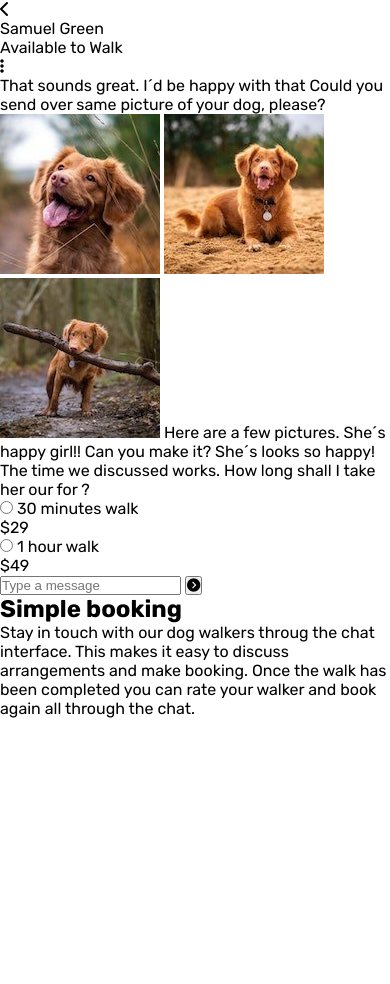
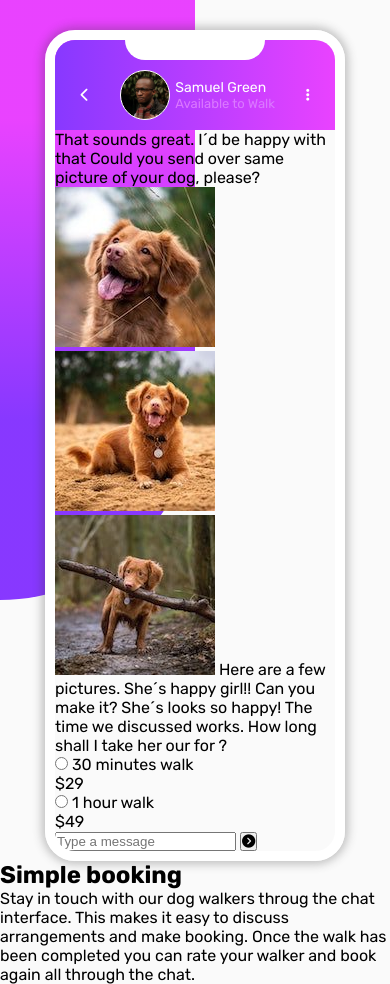
Before and after one commit to LuisDev2001/ChallengeChatApp, a plain HTML site: page index.html in a window 390 px wide. Before the commit the page ends 844 px from the top, so only its background shows below. Drawn offline with Linux system fonts and the light colour scheme.

Commit message:
Finish header chat in mobile first

```diff
--- a/index.html
+++ b/index.html
@@ -13,7 +13,7 @@
     <title>Chat App Challenge</title>
   </head>
   <body>
-    <div class="bg-color desktop"></div>
+    <div class="bg-color desktop mobile"></div>
     <main class="main">
       <div class="wrapper">
         <section class="app-chat">
--- a/src/css/styles.css
+++ b/src/css/styles.css
@@ -8,4 +8,97 @@ body {
   font-size: 16px;
   font-family: "Rubik", sans-serif;
   font-weight: 400;
+  position: relative;
+  background: #fafafa;
 }
+/*Secure space*/
+.wrapper {
+  max-width: 1100px;
+  margin: 0 auto;
+}
+
+.bg-color.mobile {
+  position: absolute;
+  top: 0;
+  left: 0px;
+  z-index: 10;
+  width: 50%;
+  height: 600px;
+  background: linear-gradient(hsl(293, 100%, 63%) 20%, hsl(264, 100%, 61%) 70%);
+  border-radius: 0 0 200px 0;
+}
+
+.main {
+  position: relative;
+  z-index: 99;
+}
+
+.app-chat {
+  max-width: 300px;
+  margin: 0 auto;
+  padding: 30px 0 0 0;
+}
+
+.app-chat .mobile {
+  width: 100%;
+  border: 10px solid #ffffff;
+  border-radius: 30px;
+  overflow: hidden;
+  box-shadow: 0 0 10px 3px rgba(53, 53, 53, 0.3);
+}
+/*Header chat styles*/
+.mobile-header {
+  background: linear-gradient(
+    to left,
+    hsl(293, 100%, 63%),
+    hsl(264, 100%, 61%)
+  );
+  height: auto;
+  display: flex;
+  align-items: center;
+  justify-content: space-around;
+  padding: 30px 10px 10px;
+  position: relative;
+}
+.mobile-header::before {
+  content: "";
+  position: absolute;
+  top: 0;
+  left: 0;
+  right: 0;
+  margin: auto;
+  width: 50%;
+  height: 20px;
+  border-radius: 0 0 50px 50px;
+  background: #ffffff;
+}
+.mobile-header__icon-return,
+.mobile-header__more-options {
+  color: #ffffff;
+  font-size: 14px;
+  font-weight: 400;
+}
+.mobile-header_unser-info {
+  display: inline-flex;
+  align-items: center;
+}
+.mobile-header__avatar {
+  border-radius: 50%;
+  width: 50px;
+  height: 50px;
+  display: block;
+  border: 1px solid #ffffff;
+  background-image: url(../assets/img/avatar.jpg);
+  background-repeat: no-repeat;
+  background-size: cover;
+  background-position: center;
+  margin: 0 5px 0 0;
+}
+.mobile-header__info-name {
+  color: #ffffff;
+  font-size: 14px;
+}
+.mobile-header__info-available {
+  font-size: 13px;
+  color: #db78ff;
+}
```
